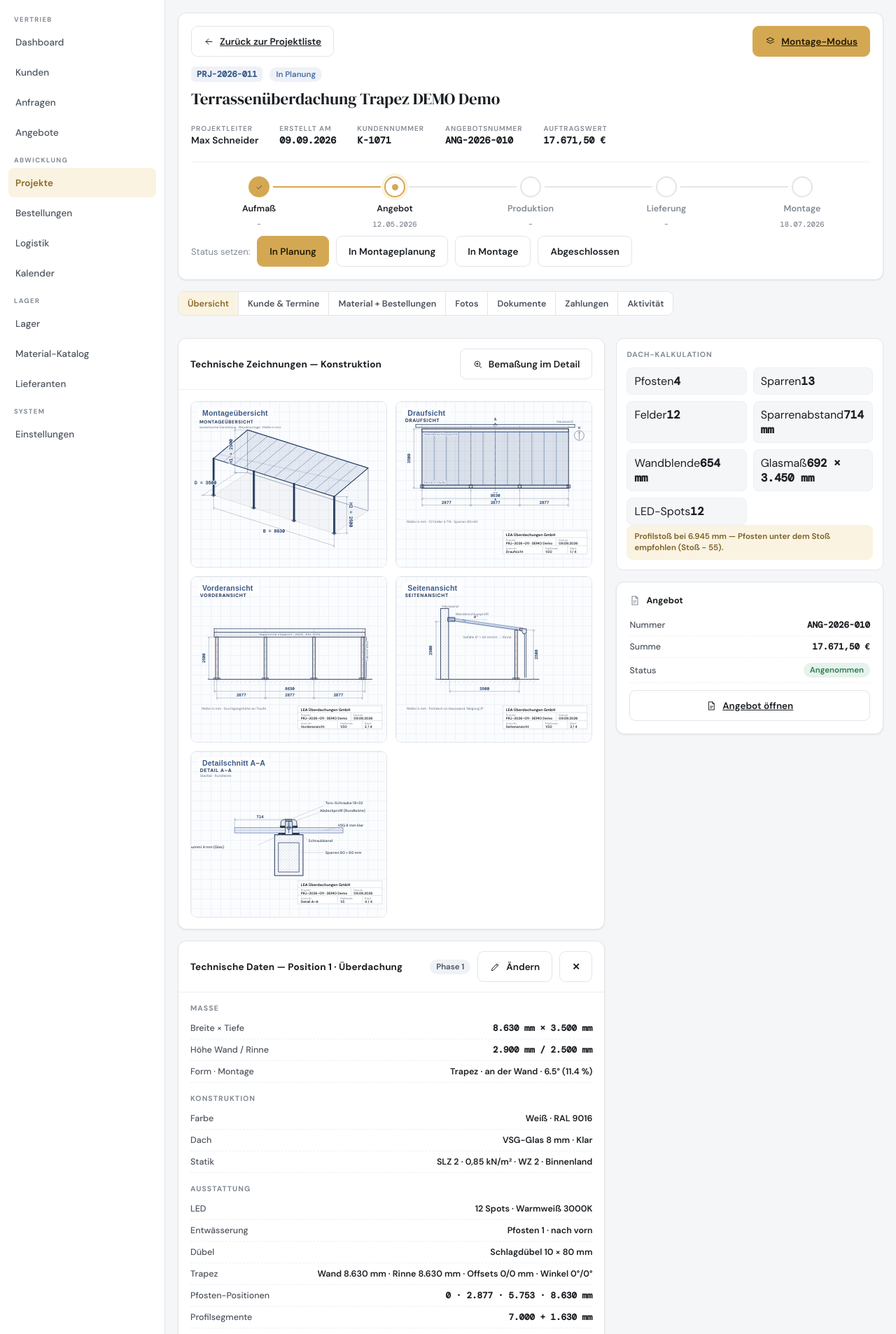
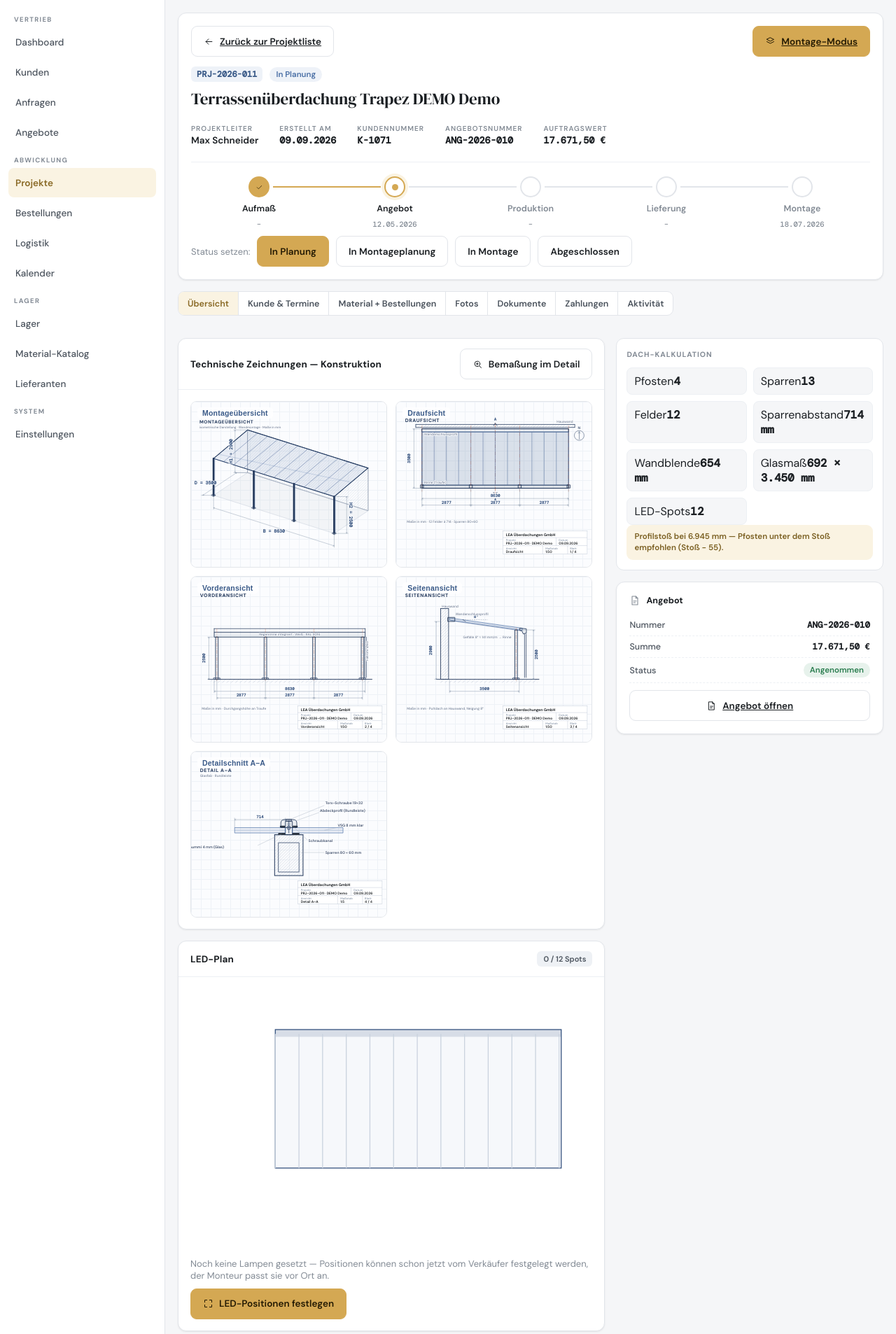
Before and after one commit to iijdii/iijdii, a Laravel app: page /projekte/PRJ-2026-011 in a window 1280 px wide. Shown: the part 60-1966 px from the top of the page at 70% size. Run offline with Laravel 12, Linux system fonts and the light colour scheme; a user stored in the database is signed in; data comes from the database, SQL or seed files in the repository; style sheets or scripts are compiled from the project's sources.

Commit message:
feat: LED-Plan mit Abständen auf der Zeichnung, auch für den Verkäufer
Die berechneten Lampen-Abstände stehen jetzt direkt am Sparren auf der
Draufsicht (grünes Label in der Mitte des ersten Teilstücks). Der
LED-Plan liegt zusätzlich als Karte auf der Projekt-Übersicht: gleiche
Zeichnung, gleiches Pickermodal (geteilte Partials led-modal/led-plan,
gemeinsames Modul led-plan.js in beiden Bundles) und dieselben Daten in
projekte.aufmass — der Verkäufer setzt die Lampen im Büro, der Monteur
ändert sie vor Ort. toggleLed kennt dafür ein «zurueck»-Ziel, die
Route erlaubt jetzt auch verkaeufer. Patch-Stand v23.

Co-Authored-By: Claude Fable 5 <noreply@anthropic.com>
Claude-Session: https://claude.ai/code/session_015uHRrEXJsvpe4aaCyHSmih

```diff
--- a/app/Http/Controllers/ProjektController.php
+++ b/app/Http/Controllers/ProjektController.php
@@ -13,6 +13,7 @@ use App\Services\LagerService;
 use App\Support\Format;
 use App\Support\KonfigurationSync;
 use App\Support\KonfiguratorRechner;
+use App\Support\LedPlan;
 use App\Support\Nummern;
 use App\Support\PdfArchiv;
 use App\Support\RoofZeichnung;
@@ -83,6 +84,18 @@ class ProjektController extends Controller
             ]),
             'vorschau' => $request->session()->has('pcfg_preview.'.$projekt->nr),
         ];
+
+        // LED-Plan auf der Übersicht: gleiche Zeichnung und gleiches
+        // Pickermodal wie im Montage-Modus — der Verkäufer setzt die
+        // Lampen im Büro, der Monteur ändert sie vor Ort (eine Quelle).
+        if ($tab === 'uebersicht' && $pcfg !== null && $kalk['ledTot'] > 0) {
+            $ledGesetzt = $projekt->aufmass['led'] ?? [];
+            $daten += [
+                'ledZeichnung' => LedPlan::zeichnung($kalk, $ledGesetzt),
+                'ledKandidaten' => LedPlan::kandidaten($kalk),
+                'ledGesetzt' => $ledGesetzt,
+            ];
+        }
 
         $daten += match ($tab) {
             'material' => [
--- a/app/Support/LedPlan.php
+++ b/app/Support/LedPlan.php
@@ -147,6 +147,10 @@ final class LedPlan
                     'c' => '#2E8C5A'];
                 $lampen[] = ['cx' => round($x, 1), 'cy' => round($y, 1)];
             }
+            // Der Abstand steht direkt am Sparren (Mitte des ersten Stücks) —
+            // er gilt vom Rand und zwischen den Lampen gleichermaßen.
+            $texte[] = ['t' => $F($teilung), 'al' => 'center', 'led' => true,
+                'st' => self::pct($x, self::yAbs($sTop, $g['sparLen'], $teilung / 2))];
         }
 
         // Abstände je belegtem Sparren; bei einheitlicher Lampenzahl gibt es
--- a/app/Support/Version.php
+++ b/app/Support/Version.php
@@ -9,5 +9,5 @@ namespace App\Support;
  */
 final class Version
 {
-    public const PATCH = 'v22';
+    public const PATCH = 'v23';
 }
--- a/resources/js/app.js
+++ b/resources/js/app.js
@@ -1,4 +1,5 @@
 import './roof-lightbox.js';
+import { initLedPlan } from './led-plan.js';
 
 // LEA CRM — Navigations-Shell.
 // >1200px klappt der Burger die Sidebar ein/aus; ≤1200px (Sidebar
@@ -175,6 +176,10 @@ kalkScopes.forEach((scope) => {
     if (scope !== document) kalkUpdate(scope);
 });
 
+// LED-Plan der Projekt-Übersicht: gleiches Pickermodal wie im
+// Montage-Modus (der Verkäufer setzt die Lampen im Büro).
+initLedPlan(showToast);
+
 // Foto-Vorschau (Projekt-Tab «Fotos»): Klick auf eine Miniatur öffnet
 // das Bild groß im Fenster.
 document.addEventListener('click', (e) => {
--- /dev/null
+++ b/resources/js/led-plan.js
@@ -0,0 +1,75 @@
+// LED-Pickermodal — geteilt zwischen Projekt-Übersicht (app.js) und
+// Montage-Modus (montage.js). Lampen setzen OHNE Neuladen: der Klick
+// sendet das Formular per fetch im Hintergrund, das Fenster bleibt
+// sicher offen. Erst beim Schließen lädt die Seite einmal neu und zieht
+// Zeichnung/Kennzahlen nach. Ohne JS greift POST/Redirect (?led=offen).
+export function initLedPlan(showToast) {
+    const ledModal = document.getElementById('ledModal');
+    if (!ledModal) return;
+
+    let ledGeaendert = false;
+    const ledTotal = parseInt(ledModal.dataset.ledTotal, 10) || 0;
+
+    const zaehlerSync = () => {
+        const an = ledModal.querySelectorAll('.lampb.on').length;
+        ledModal.querySelectorAll('[data-led-count]').forEach((el) => { el.textContent = an; });
+        const voll = ledTotal > 0 && an >= ledTotal;
+        ledModal.querySelectorAll('.lampb:not(.on)').forEach((b) => b.classList.toggle('lock', voll));
+    };
+
+    // URL ohne den led-Parameter (übrige Parameter wie ?tab= bleiben).
+    const urlOhneLed = (hash) => {
+        const params = new URLSearchParams(window.location.search);
+        params.delete('led');
+        const q = params.toString();
+        return window.location.pathname + (q ? '?' + q : '') + hash;
+    };
+
+    document.addEventListener('click', (e) => {
+        if (e.target.closest('[data-led-modal-open]')) ledModal.hidden = false;
+        if (e.target.closest('[data-led-modal-close]') || e.target === ledModal) {
+            if (ledGeaendert) {
+                // Zeichnung und Kennzahlen mit dem neuen Stand rendern —
+                // ohne ?led=offen, damit das Fenster danach zu bleibt.
+                window.history.replaceState(null, '', urlOhneLed(''));
+                window.location.reload();
+                return;
+            }
+            ledModal.hidden = true;
+            if (new URLSearchParams(window.location.search).has('led')) {
+                window.history.replaceState(null, '', urlOhneLed(''));
+            }
+        }
+    });
+
+    ledModal.addEventListener('submit', async (e) => {
+        const form = e.target;
+        const lampe = form.querySelector('.lampb');
+        if (!lampe) return; // Reset-Formular klassisch absenden
+        e.preventDefault();
+        if (!lampe.classList.contains('on') && ledTotal > 0
+            && ledModal.querySelectorAll('.lampb.on').length >= ledTotal) {
+            showToast('Laut Konfiguration sind nur ' + ledTotal + ' Spots vorgesehen');
+            return;
+        }
+        try {
+            const res = await fetch(form.action, {
+                method: 'POST',
+                body: new FormData(form),
+                headers: { 'X-Requested-With': 'fetch' },
+            });
+            if (!res.ok) throw new Error(String(res.status));
+            lampe.classList.toggle('on');
+            ledGeaendert = true;
+            zaehlerSync();
+        } catch {
+            form.submit(); // Fallback: klassischer POST mit Neuladen
+        }
+    });
+
+    // Fallback-Pfad (kein JS beim Klick / fetch fehlgeschlagen): nach dem
+    // Redirect mit ?led=offen das Fenster direkt wieder öffnen.
+    if (new URLSearchParams(window.location.search).get('led') === 'offen') {
+        ledModal.hidden = false;
+    }
+}
--- /dev/null
+++ b/resources/views/projekte/partials/led-modal.blade.php
@@ -0,0 +1,61 @@
+{{-- LED-Pickermodal — geteilt zwischen Projekt-Übersicht (Verkäufer)
+     und Montage-Modus (Monteur). Erwartet $ledZeichnung, $ledKandidaten,
+     $ledGesetzt, $projekt; $ledZurueck ('montage'|'projekt') steuert den
+     Redirect im No-JS-Fallback. data-led-total = clientseitige Obergrenze
+     (Lampen setzen ohne Neuladen). --}}
+@php $ledKpi = $ledZeichnung['kpis']; $ledZurueck = $ledZurueck ?? 'montage'; @endphp
+<div class="modal" id="ledModal" data-led-total="{{ $ledKpi['total'] }}" hidden>
+    <div class="modalc xl">
+        <div class="lbxh">
+            <div>
+                <b>LED-Positionen festlegen</b>
+                <div class="hint">Draufsicht · {{ $ledKpi['total'] }} Spots · Sparrenlänge {{ $ledKpi['sparLen'] }} mm (Tiefe − 110 mm)</div>
+            </div>
+            <button class="lnav" type="button" data-led-modal-close aria-label="Schließen"><svg class="i"><use href="#ic-x"/></svg></button>
+        </div>
+        <div class="mbody">
+            <div class="jb" style="margin-bottom:10px">
+                <span class="fx"><span class="badge b-green"><span data-led-count>{{ $ledKpi['gesetzt'] }}</span>&nbsp;von {{ $ledKpi['total'] }} gesetzt</span>
+                    <span class="hint">Antippen legt fest, wie viele Lampen auf dem Sparren sitzen — die Abstände
+                        rechnet das System (1 → Mitte, 2 → Drittel, 3 → Viertel). Weniger als {{ $ledKpi['total'] }} ist erlaubt, mehr nicht.</span></span>
+                <form method="POST" action="{{ route('projekte.montage.led', $projekt) }}">
+                    @csrf
+                    <input type="hidden" name="aktion" value="reset">
+                    <input type="hidden" name="zurueck" value="{{ $ledZurueck }}">
+                    <button class="btn btns" type="submit">Alle zurücksetzen</button>
+                </form>
+            </div>
+            <div style="position:relative">
+                <svg viewBox="0 0 720 470" style="width:100%;height:auto;display:block;aspect-ratio:720/470" preserveAspectRatio="xMidYMid meet">
+                    <rect x="152" y="74" width="512" height="248" fill="rgba(74,111,165,.05)" stroke="#33507d" stroke-width="1.6"/>
+                    <rect x="152" y="74" width="512" height="13" fill="rgba(51,80,125,.16)"/>
+                    @foreach ($ledZeichnung['rafterLines'] as $sparren)
+                        <line x1="{{ $sparren['x'] }}" y1="{{ $sparren['y1'] }}" x2="{{ $sparren['x'] }}" y2="{{ $sparren['y2'] }}" stroke="#33507d" stroke-width="1.8"/>
+                    @endforeach
+                    @foreach ($ledZeichnung['ticks'] as $tick)
+                        <line x1="{{ $tick['x1'] }}" y1="{{ $tick['y'] }}" x2="{{ $tick['x2'] }}" y2="{{ $tick['y'] }}" stroke="{{ $tick['c'] }}" stroke-width="1"/>
+                    @endforeach
+                </svg>
+                @foreach ($ledKandidaten as $kandidat)
+                    @php $gesetztPos = in_array($kandidat['key'], $ledGesetzt, true); @endphp
+                    <form method="POST" action="{{ route('projekte.montage.led', $projekt) }}"
+                          style="position:absolute;{{ $kandidat['style'] }};transform:translate(-50%,-50%);margin:0">
+                        @csrf
+                        <input type="hidden" name="pos" value="{{ $kandidat['key'] }}">
+                        <input type="hidden" name="zurueck" value="{{ $ledZurueck }}">
+                        <button class="lampb {{ $gesetztPos ? 'on' : ($ledKpi['voll'] ? 'lock' : '') }}"
+                                type="submit" aria-label="{{ $kandidat['key'] }}"></button>
+                    </form>
+                @endforeach
+            </div>
+            <div class="mm-note blue" style="margin-top:10px"><svg class="i"><use href="#ic-help"/></svg>
+                Angetippt wird nur die ANZAHL je Sparren — die Abstände rechnet das System aus der
+                Sparrenlänge: 1 Lampe sitzt in der Mitte (÷2), 2 Lampen auf den Dritteln (÷3),
+                3 auf den Vierteln (÷4). Die grünen Markierungen zeigen die endgültigen Positionen.</div>
+        </div>
+        <div class="mfoot">
+            <span></span>
+            <button class="btn btnp" type="button" data-led-modal-close>Positionen übernehmen</button>
+        </div>
+    </div>
+</div>
--- /dev/null
+++ b/resources/views/projekte/partials/led-plan.blade.php
@@ -0,0 +1,49 @@
+{{-- LED-Plan auf der Projekt-Übersicht: dieselbe Draufsicht wie im
+     Montage-Modus, mit berechneten Abständen am Sparren; der Verkäufer
+     kann die Lampen bereits im Büro setzen, der Monteur ändert sie
+     später im Montage-Modus (gleiche Daten, gleiches Fenster). --}}
+@php $ledKpi = $ledZeichnung['kpis']; @endphp
+<div class="card p0">
+    <div class="card-h">
+        <span class="card-t">LED-Plan</span>
+        <span class="pill">{{ $ledKpi['gesetzt'] }} / {{ $ledKpi['total'] }} Spots</span>
+    </div>
+    <div class="card-b">
+        <div style="position:relative">
+            <svg viewBox="{{ $ledZeichnung['viewBox'] }}" style="width:100%;height:auto;display:block;aspect-ratio:720/470" preserveAspectRatio="xMidYMid meet">
+                <rect x="152" y="74" width="512" height="248" fill="rgba(74,111,165,.05)" stroke="#33507d" stroke-width="1.6"/>
+                <rect x="152" y="74" width="512" height="13" fill="rgba(51,80,125,.16)"/>
+                @foreach ($ledZeichnung['rafterLines'] as $sparren)
+                    <line x1="{{ $sparren['x'] }}" y1="{{ $sparren['y1'] }}" x2="{{ $sparren['x'] }}" y2="{{ $sparren['y2'] }}"
+                          stroke="{{ $sparren['c'] }}" stroke-width="{{ $sparren['w'] }}"/>
+                @endforeach
+                @foreach ($ledZeichnung['ketten'] as $kette)
+                    <line x1="{{ $kette['x1'] }}" y1="{{ $kette['y1'] }}" x2="{{ $kette['x2'] }}" y2="{{ $kette['y2'] }}" stroke="#9aa7bb" stroke-width="1"/>
+                @endforeach
+                @foreach ($ledZeichnung['lampen'] as $lampe)
+                    <circle cx="{{ $lampe['cx'] }}" cy="{{ $lampe['cy'] }}" r="7.5" fill="#2E8C5A" stroke="#2E8C5A"/>
+                @endforeach
+            </svg>
+            @foreach ($ledZeichnung['texte'] as $text)
+                <span class="pl-lbl" data-al="{{ $text['al'] }}" style="{{ $text['st'] }}{{ ($text['led'] ?? false) ? ';color:#2E8C5A' : '' }}">{{ $text['t'] }}</span>
+            @endforeach
+        </div>
+
+        @if ($ledZeichnung['abstaende'] !== [])
+            <div class="anf-specs" style="margin-top:10px">
+                @foreach ($ledZeichnung['abstaende'] as $zeile)
+                    <span class="spec">Sparren {{ $zeile['sparren'] }} — {{ $zeile['anzahl'] }} {{ $zeile['anzahl'] === 1 ? 'Lampe' : 'Lampen' }}
+                        · <b class="mono">{{ $zeile['abstand'] }} mm</b> (÷ {{ $zeile['anzahl'] + 1 }})</span>
+                @endforeach
+            </div>
+        @else
+            <p class="hint" style="margin-top:10px">Noch keine Lampen gesetzt — Positionen können schon
+                jetzt vom Verkäufer festgelegt werden, der Monteur passt sie vor Ort an.</p>
+        @endif
+
+        <button class="btn btns btnp" style="margin-top:10px" type="button" data-led-modal-open>
+            <svg class="i"><use href="#ic-expand"/></svg>LED-Positionen festlegen</button>
+    </div>
+</div>
+
+@include('projekte.partials.led-modal', ['ledZurueck' => 'projekt'])
--- a/resources/views/projekte/tabs/uebersicht.blade.php
+++ b/resources/views/projekte/tabs/uebersicht.blade.php
@@ -36,6 +36,10 @@
                 </div>
             </div>
         </div>
+
+        @isset ($ledZeichnung)
+            @include('projekte.partials.led-plan')
+        @endisset
 
         @forelse ($projekt->positionen as $position)
             <div class="card p0">
--- a/routes/web.php
+++ b/routes/web.php
@@ -121,7 +121,7 @@ Route::middleware(['auth', 'lieferant.portal'])->group(function () {
     Route::get('/projekte/{projekt:nr}/montage', [MontageController::class, 'zeige'])->name('projekte.montage');
     Route::post('/projekte/{projekt:nr}/montage/aufmass', [MontageController::class, 'speichereAufmass'])->middleware('role:monteur,projektleiter')->name('projekte.montage.aufmass');
     Route::post('/projekte/{projekt:nr}/montage/endmasse', [MontageController::class, 'speichereEndmasse'])->middleware('role:monteur,projektleiter')->name('projekte.montage.endmasse');
-    Route::post('/projekte/{projekt:nr}/montage/led', [MontageController::class, 'toggleLed'])->middleware('role:monteur,projektleiter')->name('projekte.montage.led');
+    Route::post('/projekte/{projekt:nr}/montage/led', [MontageController::class, 'toggleLed'])->middleware('role:verkaeufer,monteur,projektleiter')->name('projekte.montage.led');
     Route::post('/projekte/{projekt:nr}/montage/notizen', [MontageController::class, 'speichereNotiz'])->middleware('role:monteur,projektleiter')->name('projekte.montage.notizen');
     Route::post('/projekte/{projekt:nr}/montage/notizen/{notiz}/loeschen', [MontageController::class, 'loescheNotiz'])->middleware('role:monteur,projektleiter')->name('projekte.montage.notizen.loeschen');
     Route::post('/projekte/{projekt:nr}/montage/material', [MontageController::class, 'speichereMaterial'])->middleware('role:monteur,projektleiter')->name('projekte.montage.material');
```
Also changed, not shown: app/Http/Controllers/MontageController.php (+6 -3 lines), resources/js/montage.js (+3 -66 lines), resources/views/projekte/montage-partials/led.blade.php (+2 -56 lines), tests/Feature/ProjektePageTest.php (+19 -0 lines), tests/Unit/LedPlanTest.php (+5 -2 lines).
